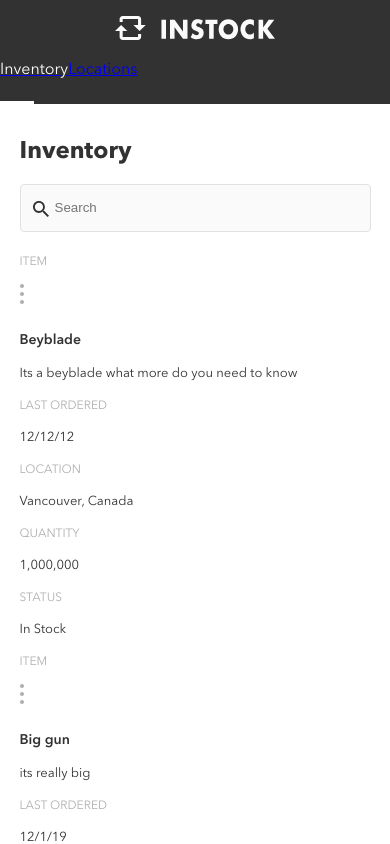
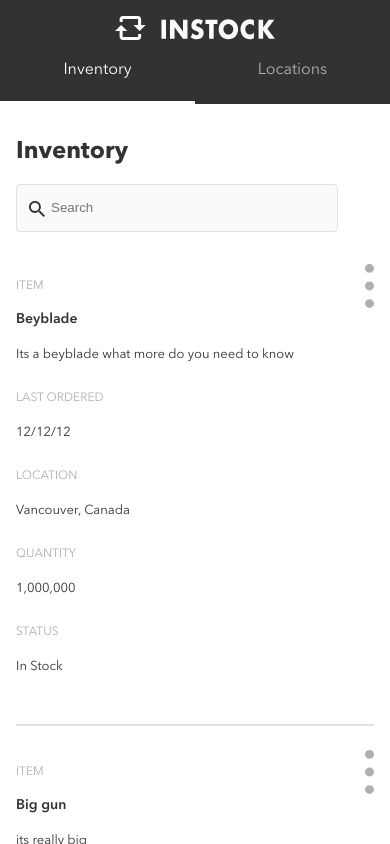
Before and after one commit to Jennormous/InStock, a React (Create React App) app in the folder client/: page / in a window 390 px wide. Built offline with nearby package versions, Linux system fonts and the light colour scheme.

Commit message:
Inventory Mobile CSS done, minor Header CSS tweaks to accomodate Link elements

```diff
--- a/client/src/App.js
+++ b/client/src/App.js
@@ -1,7 +1,7 @@
 import React, { Component } from "react";
 import "./styles/main.css";
 import Header from "./components/Header";
-import Product from "./components/Product";
+import Product from "./components/inventory/ProductSum";
 import Inventory from "./components/Inventory";
 import Locations from "./components/Locations";
 import { Route, Switch } from "react-router-dom";
@@ -170,7 +170,6 @@ export default class App extends Component {
             render={props => <Locations locations={this.state.locations} />}
           />
         </Switch>
-
       </div>
     );
   }
--- a/client/src/components/Header.js
+++ b/client/src/components/Header.js
@@ -8,11 +8,11 @@ export default class Header extends Component {
       <header className="header header__wrapper">
         <img className="header__img" src={logo} alt="logo" />
         <ul className="header__list">
-          <Link to="/">
-            <li className="header__list--item active">Inventory</li>{" "}
+          <Link className="header__list--item active" to="/">
+            <li>Inventory</li>{" "}
           </Link>
-          <Link to="/locations">
-            <li className="header__list--item">Locations</li>
+          <Link className="header__list--item" to="/locations">
+            <li>Locations</li>
           </Link>
         </ul>
       </header>
--- a/client/src/components/Inventory.js
+++ b/client/src/components/Inventory.js
@@ -9,32 +9,42 @@ export default class Inventory extends Component {
         return products.items.map(function(item) {
           console.log(products);
           return (
-            <div key={item.id}>
-              <div className="mobiletags">
+            <div className="mobiletags" key={item.id}>
+              <div className="mobiletags__item">
                 <p className="label">ITEM</p>
-                <img src={kebab} alt="dots boi" />
+                <img
+                  className="mobiletags__vertdots"
+                  src={kebab}
+                  alt="dots boi"
+                />
               </div>
-              <div>
-                <h3 className="subheader">{item.product}</h3>
-                <p className="para">{item.description}</p>
+              <div className="mobiletags__subsec">
+                <h3 className="mobiletags__subsec--tag subheader">
+                  {item.product}
+                </h3>
+                <p className="mobiletags__subsec--value para">
+                  {item.description}
+                </p>
               </div>
-              <p className="label mobiletags">LAST ORDERED</p>
-              <div>
-                <p className="para">{item.ordered}</p>
+              <div className="mobiletags__subsec">
+                <p className="mobiletags__subsec--tag label">LAST ORDERED</p>
+                <p className="mobiletags__subsec--value para">{item.ordered}</p>
               </div>
-              <p className="label mobiletags">LOCATION</p>
-              <div>
-                <p className="para">
+              <div className="mobiletags__subsec">
+                <p className="mobiletags__subsec--tag label">LOCATION</p>
+                <p className="mobiletags__subsec--value para">
                   {products.city}, {products.country}
                 </p>
               </div>
-              <p className="label mobiletags">QUANTITY</p>
-              <div>
-                <p className="para">{item.quantity}</p>
+              <div className="mobiletags__subsec">
+                <p className="mobiletags__subsec--tag label">QUANTITY</p>
+                <p className="mobiletags__subsec--value para">
+                  {item.quantity}
+                </p>
               </div>
-              <p className="label mobiletags">STATUS</p>
-              <div>
-                <p className="para">{item.status}</p>
+              <div className="mobiletags__subsec">
+                <p className="mobiletags__subsec--tag label">STATUS</p>
+                <p className="mobiletags__subsec--value para">{item.status}</p>
               </div>
               <div className="largetags">
                 <img src={kebab} alt="dots thingy" />
@@ -69,5 +79,4 @@ export default class Inventory extends Component {
       </div>
     );
   }
-
 }
--- a/client/src/components/inventory/ProductSum.js
+++ b/client/src/components/inventory/ProductSum.js
@@ -7,7 +7,7 @@ export default class Product extends Component {
         <div className="product__headwrap">
           <img
             className="product__backicon"
-            src={require("../assets/Icons/SVG/Icon-back-arrow.svg")}
+            src={require("../../assets/Icons/SVG/Icon-back-arrow.svg")}
           />
           <h1 className="product__name texthead">Product Name</h1>
         </div>
--- a/client/src/styles/main.css
+++ b/client/src/styles/main.css
@@ -137,6 +137,8 @@
     text-align: center;
     width: 50%;
     padding-bottom: 16px;
+    text-decoration: none;
+    color: #afafaf;
   }
   .active {
     border-bottom: 3px solid #fff;
@@ -424,6 +426,85 @@
   }
 }
 
+.largetags {
+  display: none;
+}
+
+.inventory {
+  margin: 0 1rem;
+}
+
+.inventory__top-section {
+  display: -webkit-box;
+  display: -ms-flexbox;
+  display: flex;
+  -webkit-box-orient: vertical;
+  -webkit-box-direction: normal;
+      -ms-flex-direction: column;
+          flex-direction: column;
+}
+
+.inventory__top-section--title {
+  margin: 2rem 0 1rem 0;
+}
+
+.inventory__top-section--search {
+  height: 48px;
+  margin-bottom: 2rem;
+  border-radius: 4px;
+  border: 1px solid #e1e1e1;
+  background-color: #fafafa;
+  background-image: url("../assets/Icons/SVG/Icon-search.svg");
+  background-repeat: no-repeat;
+  background-position: 12px 16px;
+  background-size: 16px;
+  text-indent: 32px;
+  width: 90%;
+}
+
+.mobiletags {
+  display: -webkit-box;
+  display: -ms-flexbox;
+  display: flex;
+  -ms-flex-wrap: wrap;
+      flex-wrap: wrap;
+  padding-bottom: 1.5rem;
+  margin-bottom: 1.5rem;
+  border-bottom: solid 2px #e1e1e1;
+}
+
+.mobiletags__item {
+  display: -webkit-box;
+  display: -ms-flexbox;
+  display: flex;
+  -ms-flex-preferred-size: 100%;
+      flex-basis: 100%;
+}
+
+.mobiletags__vertdots {
+  margin-left: auto;
+}
+
+.mobiletags__subsec {
+  display: -webkit-box;
+  display: -ms-flexbox;
+  display: flex;
+  -ms-flex-wrap: wrap;
+      flex-wrap: wrap;
+  -ms-flex-preferred-size: 100%;
+      flex-basis: 100%;
+}
+
+.mobiletags__subsec--tag {
+  -ms-flex-preferred-size: 100%;
+      flex-basis: 100%;
+  margin: 0 0 1rem 0;
+}
+
+.mobiletags__subsec--value {
+  margin: 0 0 1.5rem 0;
+}
+
 html,
 body {
   margin: 0;
@@ -443,42 +524,4 @@ body {
   -webkit-box-sizing: inherit;
           box-sizing: inherit;
 }
-
-.largetags {
-  display: none;
-}
-
-.inventory {
-  margin: 32px 5%;
-}
-
-.inventory__top-section {
-  display: -webkit-box;
-  display: -ms-flexbox;
-  display: flex;
-  -webkit-box-orient: vertical;
-  -webkit-box-direction: normal;
-      -ms-flex-direction: column;
-          flex-direction: column;
-}
-
-.inventory__top-section--title {
-  margin-bottom: 16px;
-}
-
-.inventory__top-section--search {
-  height: 48px;
-  margin-bottom: 8px;
-  border-radius: 4px;
-  border: 1px solid #e1e1e1;
-  background-color: #fafafa;
-  background-image: url("../assets/Icons/SVG/Icon-search.svg");
-  background-repeat: no-repeat;
-  background-position: 12px 16px;
-  background-size: 16px;
-  text-indent: 32px;
-  width: -webkit-fill-available;
-  width: fill-available;
-  width: -moz-available;
-}
 /*# sourceMappingURL=main.css.map */
--- a/client/src/styles/main.scss
+++ b/client/src/styles/main.scss
@@ -3,6 +3,7 @@
 @import "./partials/fonts";
 @import "./partials/header";
 @import "./partials/product";
+@import "./partials/inventory";
 
 html,
 body {
@@ -21,5 +22,3 @@ body {
 *:after {
   box-sizing: inherit;
 }
-
-@import "./partials/inventory";
--- a/client/src/styles/partials/_header.scss
+++ b/client/src/styles/partials/_header.scss
@@ -24,6 +24,8 @@
         text-align: center;
         width: 50%;
         padding-bottom: 16px;
+        text-decoration: none;
+        color: $silver;
       }
     }
   }
--- a/client/src/styles/partials/_inventory.scss
+++ b/client/src/styles/partials/_inventory.scss
@@ -3,16 +3,16 @@
 }
 
 .inventory {
-  margin: 32px 5%;
+  margin: 0 1rem;
   &__top-section {
     display: flex;
     flex-direction: column;
     &--title {
-      margin-bottom: 16px;
+      margin: 2rem 0 1rem 0;
     }
     &--search {
       height: 48px;
-      margin-bottom: 8px;
+      margin-bottom: 2rem;
       border-radius: 4px;
       border: 1px solid $mercury;
       background-color: $alabaster;
@@ -21,9 +21,37 @@
       background-position: 12px 16px;
       background-size: 16px;
       text-indent: 32px;
-      width: -webkit-fill-available;
-      width: fill-available;
-      width: -moz-available;
+      width: 90%;
     }
   }
 }
+
+.mobiletags {
+  display: flex;
+  flex-wrap: wrap;
+  padding-bottom: 1.5rem;
+  margin-bottom: 1.5rem;
+  border-bottom: solid 2px $mercury;
+
+  &__item {
+    display: flex;
+    flex-basis: 100%;
+  }
+
+  &__vertdots {
+    margin-left: auto;
+  }
+
+  &__subsec {
+    display: flex;
+    flex-wrap: wrap;
+    flex-basis: 100%;
+    &--tag {
+      flex-basis: 100%;
+      margin: 0 0 1rem 0;
+    }
+    &--value {
+      margin: 0 0 1.5rem 0;
+    }
+  }
+}
```
Also changed, not shown: 1 other file (tests, documents, lock files or other folders).
